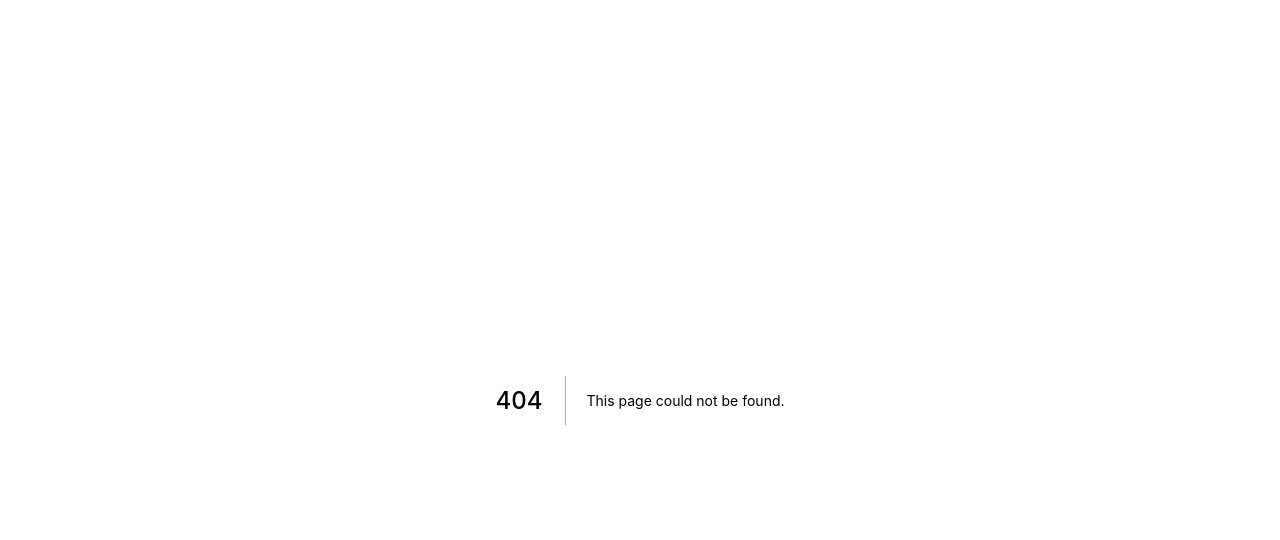
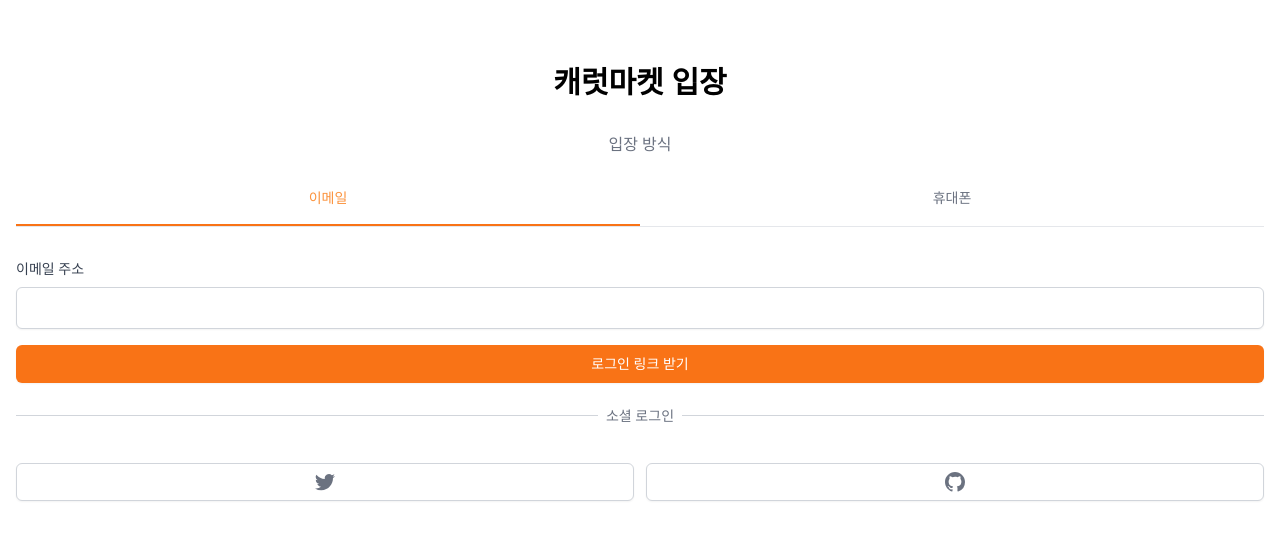
Before and after one commit to dmstmdrbs/carrot-market, a Next.js app: page /enter in a window 1280 px wide. Before the commit this address had no page. Shown: the top 540 px of the page. Built offline with nearby package versions, Linux system fonts and the light colour scheme.

Commit message:
Tailwind CSS 설치 및 Enter 페이지 UI 구성

```diff
--- a/package.json
+++ b/package.json
@@ -9,6 +9,7 @@
     "lint": "next lint"
   },
   "dependencies": {
+    "@tailwindcss/forms": "^0.5.0",
     "next": "^12.1.0",
     "react": "^18.0.0-rc.1",
     "react-dom": "^18.0.0-rc.1"
--- /dev/null
+++ b/pages/enter.tsx
@@ -0,0 +1,95 @@
+import { useState } from "react";
+
+function cls(...classnames: string[]) {
+	return classnames.join(" ");
+}
+export default function Enter() {
+	const [method, setMethod] = useState<"email" | "phone">("email");
+	const onEmailClick = () => setMethod("email");
+	const onPhoneClick = () => setMethod("phone");
+	return (
+		<div className="mt-16 px-4">
+			<h3 className="text-3xl font-bold text-center">캐럿마켓 입장</h3>
+			<div className="mt-8">
+				<div className="flex flex-col items-center">
+					<h5 className="text-gray-500">입장 방식</h5>
+					<div className="mt-8 grid grid-cols-2 border-b w-full">
+						<button
+							className={cls(
+								"text-sm pb-4  font-medium border-b-2",
+								method === "email" ? " border-orange-500  text-orange-400" : "border-transparent text-gray-500"
+							)}
+							onClick={onEmailClick}
+						>
+							이메일
+						</button>
+						<button
+							className={cls(
+								"text-sm pb-4  font-medium border-b-2",
+								method === "phone" ? " border-orange-500  text-orange-400" : "border-transparent text-gray-500"
+							)}
+							onClick={onPhoneClick}
+						>
+							휴대폰
+						</button>
+					</div>
+				</div>
+				<form className="flex flex-col mt-8">
+					<label className="text-sm font-medium text-gray-700">
+						{method === "email" ? "이메일 주소" : null}
+						{method === "phone" ? "휴대폰 번호" : null}
+					</label>
+					<div className="mt-2">
+						{method === "email" ? (
+							<input
+								className="appearance-none w-full px-3 py-2 border border-gray-300 rounded-md shadow-sm placeholder-gray-400 focus:outline-none focus:ring-orange-500 focus:border-orange-500"
+								type="email"
+								required
+							/>
+						) : null}
+						{method === "phone" ? (
+							<div className="flex rounded-md shadow-sm">
+								<span className="text-sm flex items-center justify-center px-3 rounded-l-md border border-r-0 border-gray-300 bg-gray-50 text-gray-500 select-none">
+									+82
+								</span>
+								<input
+									className="appearance-none w-full px-3 py-2 border border-gray-300 rounded-md rounded-l-none shadow-sm placeholder-gray-400 focus:outline-none focus:ring-orange-500 focus:border-orange-500"
+									type="number"
+									required
+								/>
+							</div>
+						) : null}
+					</div>
+					<button className="mt-4 bg-orange-500 hover:bg-orange-600 text-white py-2 px-4 border border-transparent rounded-md shadow-sm font-medium text-sm focus:ring-offset-2 focus:ring-orange-500 focus:outline-none">
+						{method === "email" ? "로그인 링크 받기" : null}
+						{method === "phone" ? "1회용 비밀번호 받기" : null}
+					</button>
+				</form>
+				<div className="mt-8">
+					<div className="relative">
+						<div className="absolute w-full border-t border-gray-300" />
+						<div className="relative -top-3 text-center">
+							<span className="bg-white px-2 text-sm text-gray-500">소셜 로그인</span>
+						</div>
+					</div>
+					<div className="grid grid-cols-2 mt-6 gap-3">
+						<button className="flex justify-center items-center py-2 px-4 border border-gray-300 rounded-md shadow-sm bg-white text-sm font-medium text-gray-500 hover:bg-gray-50">
+							<svg className="w-5 h-5" aria-hidden="true" fill="currentColor" viewBox="0 0 20 20">
+								<path d="M6.29 18.251c7.547 0 11.675-6.253 11.675-11.675 0-.178 0-.355-.012-.53A8.348 8.348 0 0020 3.92a8.19 8.19 0 01-2.357.646 4.118 4.118 0 001.804-2.27 8.224 8.224 0 01-2.605.996 4.107 4.107 0 00-6.993 3.743 11.65 11.65 0 01-8.457-4.287 4.106 4.106 0 001.27 5.477A4.073 4.073 0 01.8 7.713v.052a4.105 4.105 0 003.292 4.022 4.095 4.095 0 01-1.853.07 4.108 4.108 0 003.834 2.85A8.233 8.233 0 010 16.407a11.616 11.616 0 006.29 1.84" />
+							</svg>
+						</button>
+						<button className="flex justify-center items-center py-2 px-4 border border-gray-300 rounded-md shadow-sm bg-white text-sm font-medium text-gray-500 hover:bg-gray-50">
+							<svg className="w-5 h-5" aria-hidden="true" fill="currentColor" viewBox="0 0 20 20">
+								<path
+									fillRule="evenodd"
+									d="M10 0C4.477 0 0 4.484 0 10.017c0 4.425 2.865 8.18 6.839 9.504.5.092.682-.217.682-.483 0-.237-.008-.868-.013-1.703-2.782.605-3.369-1.343-3.369-1.343-.454-1.158-1.11-1.466-1.11-1.466-.908-.62.069-.608.069-.608 1.003.07 1.531 1.032 1.531 1.032.892 1.53 2.341 1.088 2.91.832.092-.647.35-1.088.636-1.338-2.22-.253-4.555-1.113-4.555-4.951 0-1.093.39-1.988 1.029-2.688-.103-.253-.446-1.272.098-2.65 0 0 .84-.27 2.75 1.026A9.564 9.564 0 0110 4.844c.85.004 1.705.115 2.504.337 1.909-1.296 2.747-1.027 2.747-1.027.546 1.379.203 2.398.1 2.651.64.7 1.028 1.595 1.028 2.688 0 3.848-2.339 4.695-4.566 4.942.359.31.678.921.678 1.856 0 1.338-.012 2.419-.012 2.747 0 .268.18.58.688.482A10.019 10.019 0 0020 10.017C20 4.484 15.522 0 10 0z"
+									clipRule="evenodd"
+								/>
+							</svg>
+						</button>
+					</div>
+				</div>
+			</div>
+		</div>
+	);
+}
--- a/pages/index.tsx
+++ b/pages/index.tsx
@@ -1,11 +1,7 @@
 import type { NextPage } from "next";
 
 const Home: NextPage = () => {
-	return (
-		<div className="bg-red-500">
-			<h1 className="text-black">it works</h1>
-		</div>
-	);
+	return null;
 };
 
 export default Home;
--- a/tailwind.config.js
+++ b/tailwind.config.js
@@ -7,5 +7,5 @@
 	theme: {
 		extend: {},
 	},
-	plugins: [],
+	plugins: [require("@tailwindcss/forms")],
 };
```
Also changed, not shown: 1 other file (tests, documents, lock files or other folders).
